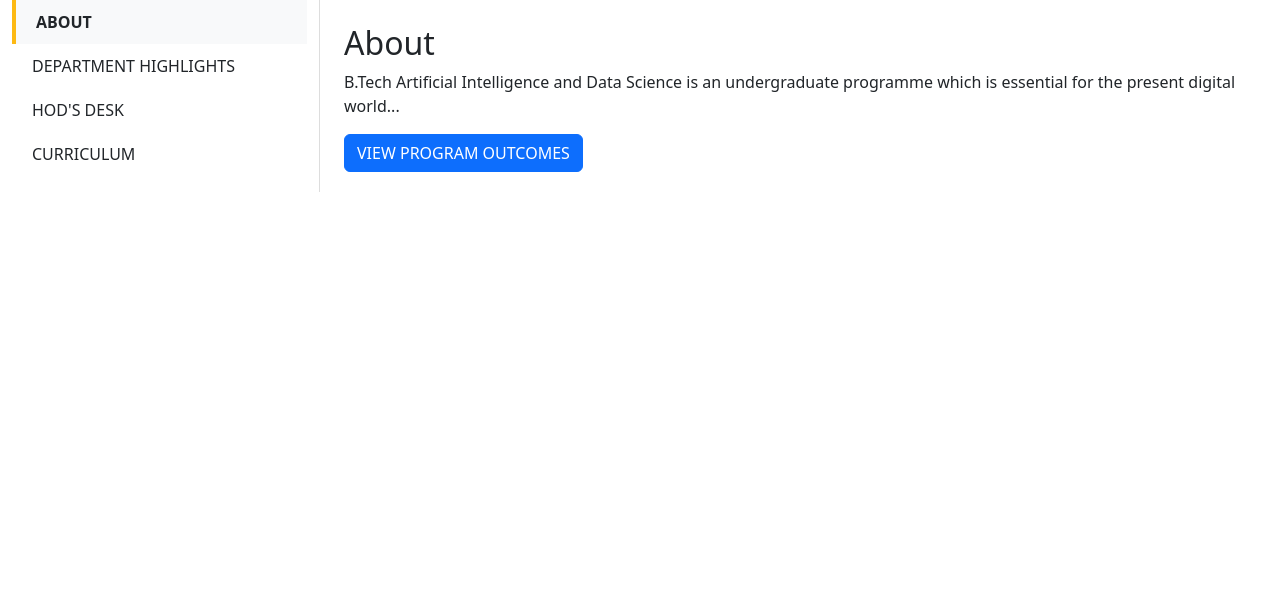
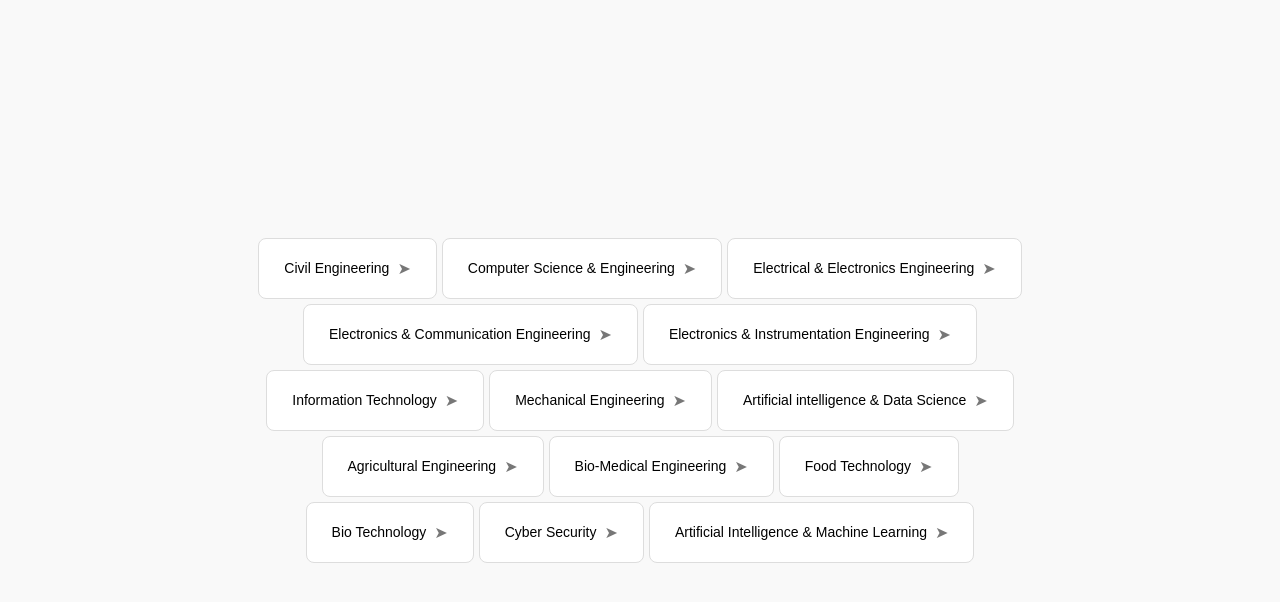
Before and after one commit to Ranjith1110/mamce-website, a plain HTML site: page test.html in a window 1280 px wide. Drawn offline with nearby package versions, Linux system fonts and the light colour scheme.

Commit message:
Files tested for card design

```diff
--- a/test.html
+++ b/test.html
@@ -3,133 +3,76 @@
 <head>
   <meta charset="UTF-8">
   <meta name="viewport" content="width=device-width, initial-scale=1.0">
-    <title>Responsive Sidebar Navigation</title>
-    <!-- Bootstrap CSS -->
-    <link href="https://cdn.jsdelivr.net/npm/bootstrap@5.3.0-alpha1/dist/css/bootstrap.min.css" rel="stylesheet">
+  <title>Grid Layout</title>
   <style>
-        /* Custom styles */
-        .sidebar {
-            border-right: 1px solid #ddd;
-            height: 100%;
-            position: sticky;
-            top: 0;
-        }
-        .sidebar ul {
-            list-style: none;
+    body {
+      font-family: Arial, sans-serif;
+      margin: 0;
       padding: 0;
-        }
-        .sidebar li {
-            padding: 10px 20px;
-            cursor: pointer;
-        }
-        .sidebar li.active {
-            background-color: #f8f9fa;
-            font-weight: bold;
-            border-left: 4px solid #fdb913; /* Yellow indicator */
-        }
-        .sidebar li:hover {
-            background-color: #f1f1f1;
-        }
-        .content-section {
-            display: none;
-        }
-        .content-section.active {
-            display: block;
+      display: flex;
+      justify-content: center;
+      align-items: center;
+      min-height: 100vh;
+      background-color: #f9f9f9;
     }
 
-        /* Responsive styles */
-        @media (max-width: 768px) {
-            .sidebar {
-                border-right: none;
-                border-bottom: 1px solid #ddd;
-                height: auto;
-            }
-            .sidebar ul {
+    .grid-container {
       display: flex;
       flex-wrap: wrap;
+      max-width: 800px;
+      gap: 5px;
       justify-content: center;
     }
-            .sidebar li {
-                border-left: none;
-                flex: 1 1 50%;
+
+    .grid-item {
+      background-color: white;
+      border: 1px solid #ddd;
+      border-radius: 8px;
+      padding: 20px 25px;
+      /* box-shadow: 0 2px 4px rgba(0, 0, 0, 0.1); */
+      display: flex;
+      align-items: center;
+      justify-content: space-between;
+      cursor: pointer;
+      transition: background-color 0.2s ease, box-shadow 0.2s ease;
+      font-size: 14px;
+    }
+
+    .grid-item:hover {
+      background-color: #f0f0f0;
+      box-shadow: 0 4px 8px rgba(0, 0, 0, 0.2);
+    }
+
+    .grid-item span {
+      font-size: 16px;
+      margin-left: 8px;
+      color: #777;
+    }
+
+    @media (max-width: 600px) {
+      .grid-item {
+        flex: 1 1 15%;
         text-align: center;
-            }
-            .sidebar li.active {
-                background-color: #f8f9fa;
-                border-left: none;
-                border-bottom: 2px solid #fdb913;
       }
     }
   </style>
 </head>
 <body>
-    <div class="container-fluid">
-        <div class="row">
-            <!-- Sidebar -->
-            <div class="col-lg-3 col-md-4 sidebar">
-                <ul class="p-0">
-                    <li class="active" data-target="about">ABOUT</li>
-                    <li data-target="department-highlights">DEPARTMENT HIGHLIGHTS</li>
-                    <li data-target="hod-desk">HOD'S DESK</li>
-                    <li data-target="curriculum">CURRICULUM</li>
-                </ul>
+  <div class="grid-container">
+    <div class="grid-item">Civil Engineering<span>➤</span></div>
+    <div class="grid-item">Computer Science & Engineering<span>➤</span></div>
+    <div class="grid-item">Electrical & Electronics Engineering<span>➤</span></div>
+    <div class="grid-item">Electronics & Communication Engineering<span>➤</span></div>
+    <div class="grid-item">Electronics & Instrumentation Engineering<span>➤</span></div>
+    <div class="grid-item">Information Technology<span>➤</span></div>
+    <div class="grid-item">Mechanical Engineering<span>➤</span></div>
+    <div class="grid-item">Artificial intelligence & Data Science<span>➤</span></div>
+    <div class="grid-item">Agricultural Engineering<span>➤</span></div>
+    <div class="grid-item">Bio-Medical Engineering<span>➤</span></div>
+    <div class="grid-item">Food Technology<span>➤</span></div>
+    <div class="grid-item">Bio Technology<span>➤</span></div>
+    <div class="grid-item">Cyber Security<span>➤</span></div>
+    <div class="grid-item">Artificial Intelligence & Machine Learning<span>➤</span></div>
   </div>
-
-            <!-- Content -->
-            <div class="col-lg-9 col-md-8 p-4">
-                <!-- About Section -->
-                <div id="about" class="content-section active">
-                    <h2>About</h2>
-                    <p>
-                        B.Tech Artificial Intelligence and Data Science is an undergraduate programme which is essential for the present digital world...
-                    </p>
-                    <button class="btn btn-primary">VIEW PROGRAM OUTCOMES</button>
-                </div>
-
-                <!-- Department Highlights Section -->
-                <div id="department-highlights" class="content-section">
-                    <h2>Department Highlights</h2>
-                    <p>Details about department highlights will go here.</p>
-                </div>
-
-                <!-- HOD's Desk Section -->
-                <div id="hod-desk" class="content-section">
-                    <h2>HOD's Desk</h2>
-                    <p>Details about the HOD's desk will go here.</p>
-                </div>
-
-                <!-- Curriculum Section -->
-                <div id="curriculum" class="content-section">
-                    <h2>Curriculum</h2>
-                    <p>Details about the curriculum will go here.</p>
-                </div>
-            </div>
-        </div>
-    </div>
-
-    <!-- Bootstrap JS -->
-    <script src="https://cdn.jsdelivr.net/npm/bootstrap@5.3.0-alpha1/dist/js/bootstrap.bundle.min.js"></script>
-    <!-- Custom Script -->
-    <script>
-        document.addEventListener("DOMContentLoaded", () => {
-            const sidebarItems = document.querySelectorAll(".sidebar li");
-            const sections = document.querySelectorAll(".content-section");
-
-            sidebarItems.forEach(item => {
-                item.addEventListener("click", () => {
-                    // Remove 'active' class from all sidebar items
-                    sidebarItems.forEach(i => i.classList.remove("active"));
-                    item.classList.add("active");
-
-                    // Hide all sections
-                    sections.forEach(section => section.classList.remove("active"));
-
-                    // Show the target section
-                    const targetId = item.getAttribute("data-target");
-                    document.getElementById(targetId).classList.add("active");
-                });
-            });
-        });
-    </script>
 </body>
 </html>
```
Also changed, not shown: index.html (+12 -8 lines). Lines whose indentation alone changed are shown as unchanged.
